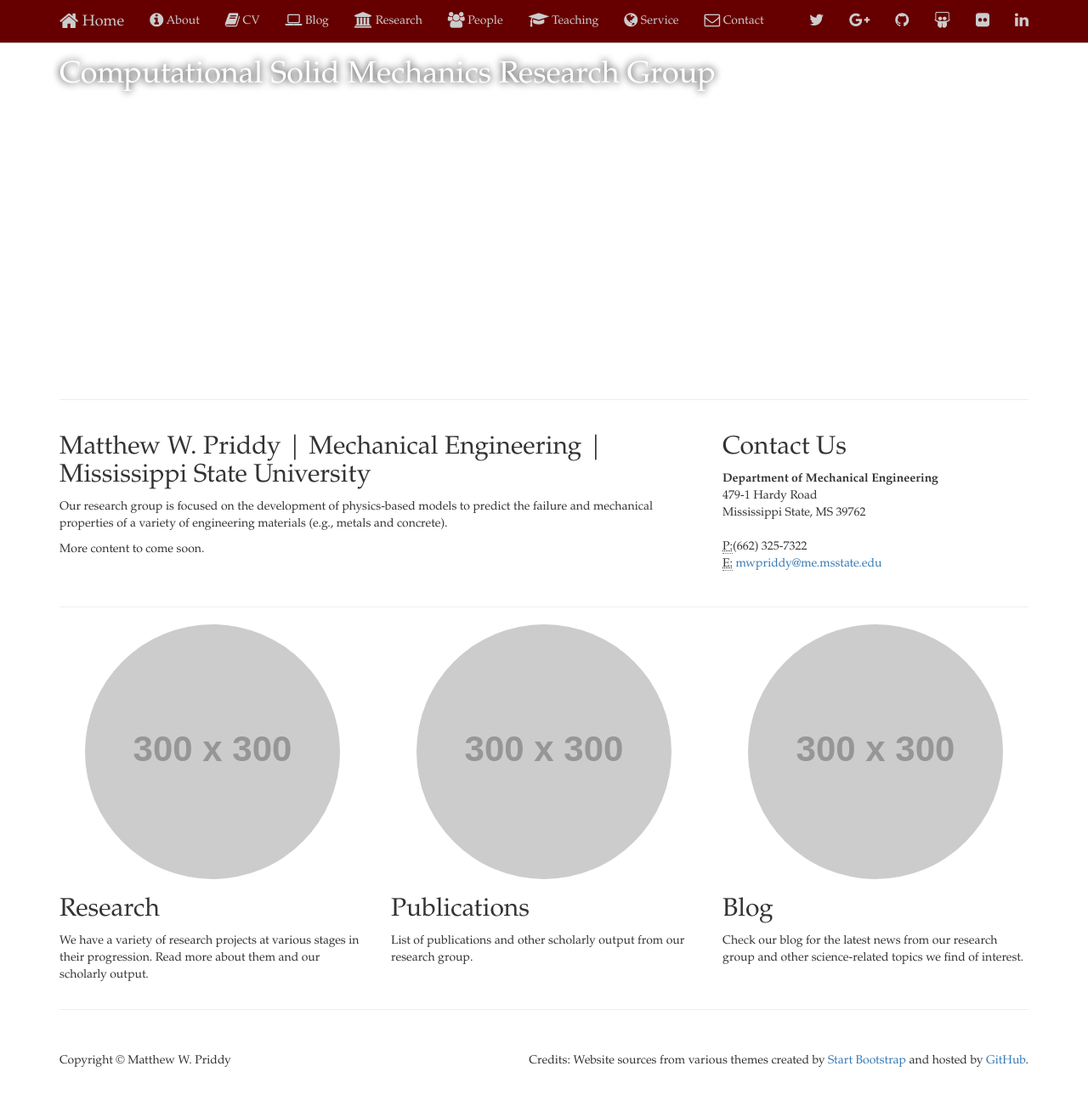
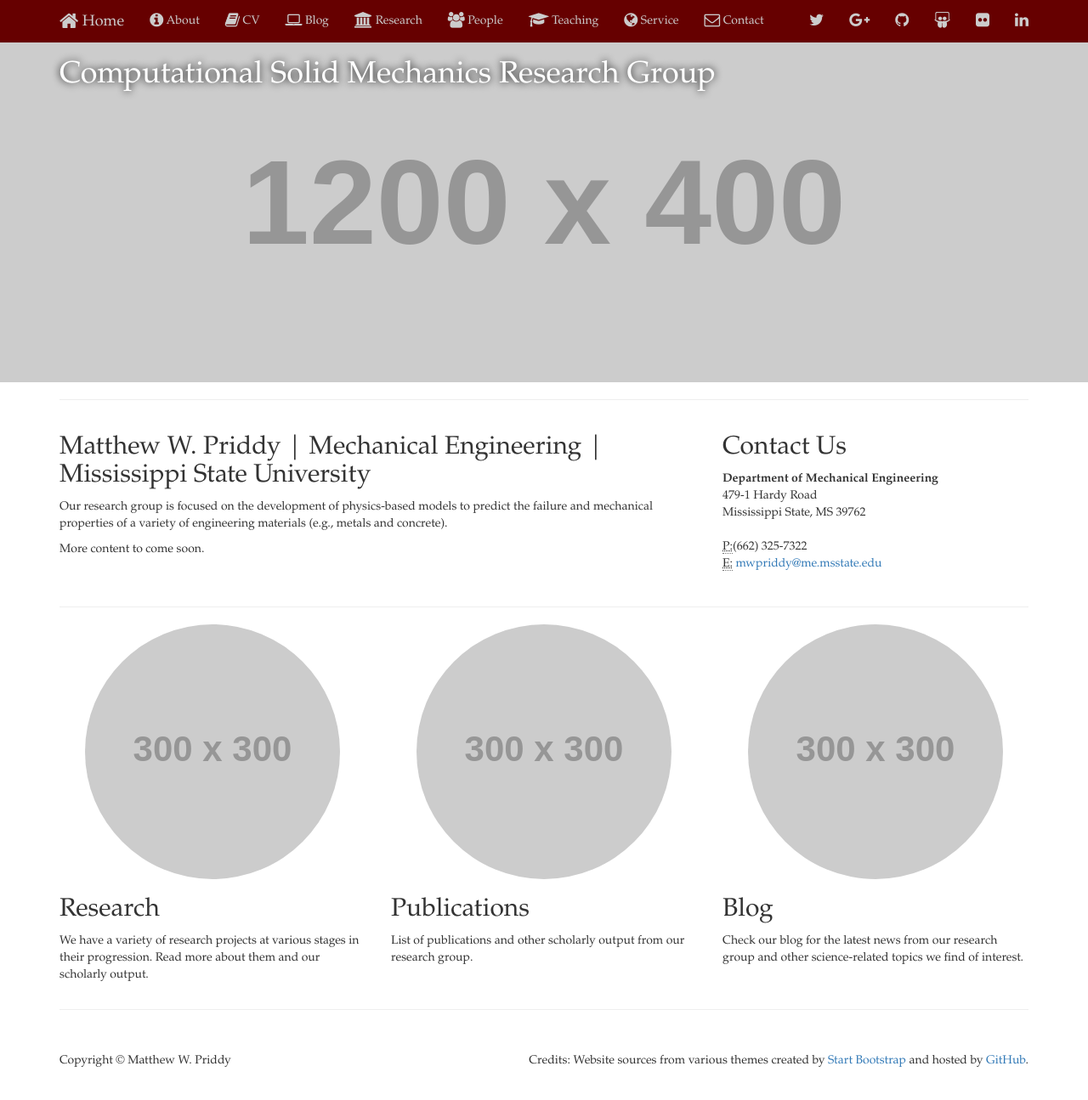
Before and after one commit to mwpriddy/mwpriddy.github.io, a Jekyll site: the page built from index.html, in a window 1280 px wide and 1309 px high. Shown: the top 1295 px of the window at 85% size. Built offline with Jekyll 4.4.1, drawn with Linux system fonts in a browser that asks for light colours; nearby versions of some CDN libraries.

Commit message:
Update business-frontpage.css

```diff
--- a/css/business-frontpage.css
+++ b/css/business-frontpage.css
@@ -12,7 +12,7 @@ body {
 
 .business-header {
     height: 400px;
-    background: url('http://placehold.it/1200x400') center center-block no-repeat scroll;
+    background: url('http://placehold.it/1200x400') center center no-repeat scroll;
     -webkit-background-size: cover;
     -moz-background-size: cover;
     background-size: cover;
```
